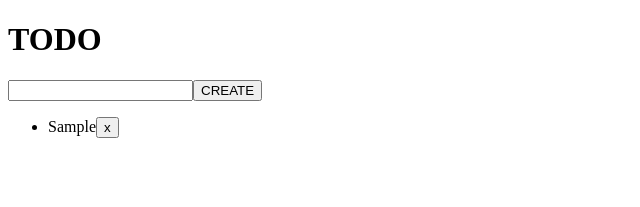
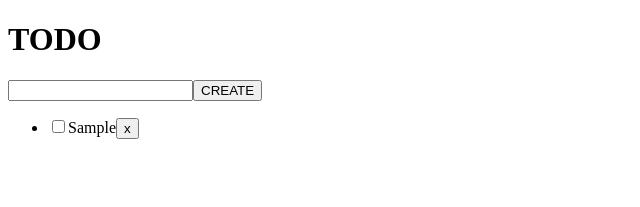
Before and after one commit to taigakiyokawa/ReactToDoApp, a React app: page / in a window 1280 px wide. Both pictures are taken after typing "Sample" into the empty fields and a click on the input "CREATE". Shown: the top 207 px of the page, without its empty margins (0-640 px from the left). Built offline with nearby package versions, Linux system fonts and the light colour scheme.

Commit message:
define a Todo component and set provisional checkbox and handleEdit

```diff
--- a/src/components/App.jsx
+++ b/src/components/App.jsx
@@ -7,8 +7,11 @@ export default class App extends React.Component {
     super(props);
     this.state ={
       todo: [],
+      isDisabled: true,
     };
     this.handleCreate = this.handleCreate.bind(this);
+    this.handleDelete = this.handleDelete.bind(this);
+    this.handleEdit = this.handleEdit.bind(this);
   }
 
   // Create TODO
@@ -24,6 +27,11 @@ export default class App extends React.Component {
     event.target.title.value = "";
   }
 
+  // Edit TODO
+  handleEdit(i) {
+    console.log(`TODO ${i} is Edit mode now.`);
+  }
+
   // Delete TODO
   handleDelete(i) {
     this.state.todo.splice(i, 1);
@@ -36,7 +44,7 @@ export default class App extends React.Component {
       <div>
         <h1>TODO</h1>
         <Form handleCreate={ this.handleCreate }/>
-        <TodoList todos={ this.state.todo }/>
+        <TodoList todos={ this.state.todo } handleEdit={ this.handleEdit } handleDelete={ this.handleDelete }/>
       </div>
     )
   }
--- a/src/components/ToDoList.jsx
+++ b/src/components/ToDoList.jsx
@@ -1,13 +1,11 @@
 import React from 'react';
+import Todo from './Todo';
 
 const TodoList = (props) => (
   <ul>
     {props.todos.map((todo, i) => {
       return (
-        <li key={i}>
-          {todo.title}
-          <button>x</button>
-        </li>
+        <Todo key={i} id={i} title={todo.title} handleEdit={ props.handleEdit } handleDelete={ props.handleDelete }/>
       )
     })}
   </ul>
--- a/src/components/Todo.jsx
+++ b/src/components/Todo.jsx
@@ -0,0 +1,13 @@
+import React from 'react';
+
+const Todo = (props) => (
+  <li>
+    <input type="checkbox"/>
+    <span onClick={() => props.handleEdit(props.id)}>{props.title}</span>
+    <button onClick={() => props.handleDelete(props.id)}>
+      x
+    </button>
+  </li>
+)
+
+export default Todo;
```
